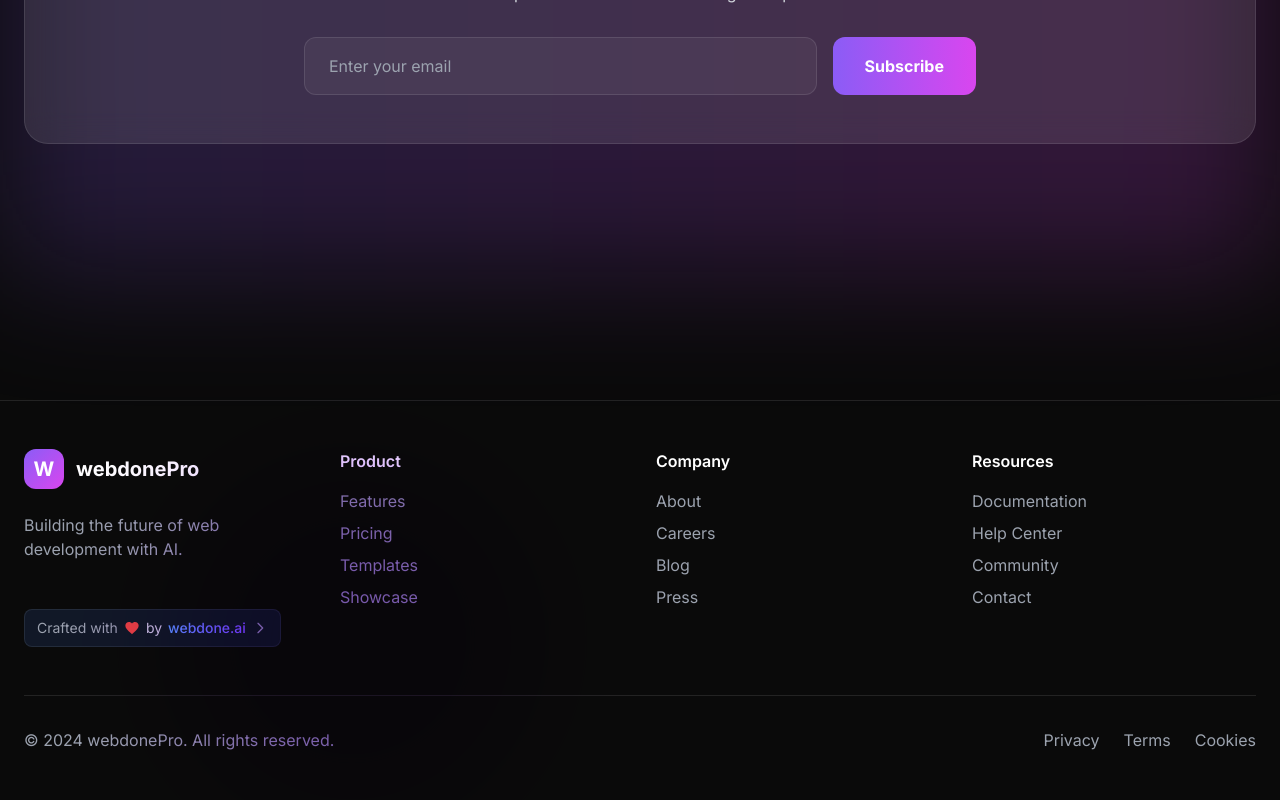
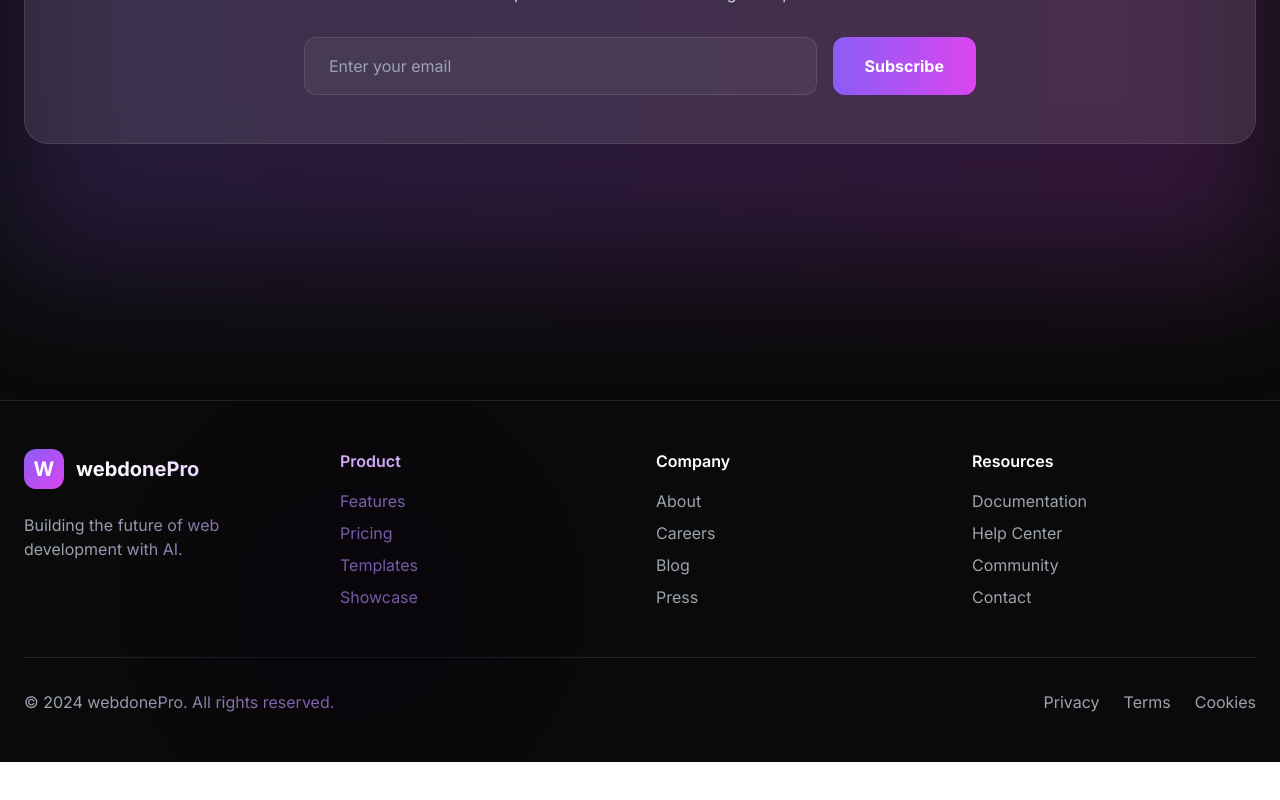
Before and after one commit to Kemzy9/webdonepro, a Next.js app: page / in a window 1280 px wide. Shown: the part 7724-8524 px from the top of the page. After the commit the page ends 8486 px from the top, so only its background shows below. Built offline with nearby package versions, Linux system fonts and the light colour scheme.

Commit message:
Update page.tsx

```diff
--- a/src/app/UI/Hero/page.tsx
+++ b/src/app/UI/Hero/page.tsx
@@ -524,38 +524,7 @@ const GeneratedComponent: React.FC = () => {
               </div>
             ))}
           </div>
-  <a
-      href="https://webdone.ai"
-      target="_blank"
-      rel="noopener noreferrer"
-      className="group inline-flex items-center gap-1.5 rounded-lg border border-gray-700/50 bg-gray-900 px-3 py-2 text-sm transition-all hover:border-gray-700 hover:bg-gray-800"
-    >
-      <span className="text-gray-400">Crafted with</span>
-      <svg
-        className="h-4 w-4 text-red-500"
-        fill="currentColor"
-        viewBox="0 0 24 24"
-      >
-        <path d="M12 21.35l-1.45-1.32C5.4 15.36 2 12.28 2 8.5 2 5.42 4.42 3 7.5 3c1.74 0 3.41.81 4.5 2.09C13.09 3.81 14.76 3 16.5 3 19.58 3 22 5.42 22 8.5c0 3.78-3.4 6.86-8.55 11.54L12 21.35z"/>
-      </svg>
-      <span className="text-gray-300">by</span>
-      <span className="bg-gradient-to-r from-blue-400 to-violet-500 bg-clip-text font-medium text-transparent">
-        webdone.ai
-      </span>
-      <svg
-        className="h-4 w-4 text-gray-400 transition-transform group-hover:translate-x-0.5"
-        fill="none"
-        stroke="currentColor"
-        viewBox="0 0 24 24"
-      >
-        <path
-          strokeLinecap="round"
-          strokeLinejoin="round"
-          strokeWidth={2}
-          d="M9 5l7 7-7 7"
-        />
-      </svg>
-    </a>
+
           <div className="border-t border-white/10 mt-12 pt-8 flex flex-col md:flex-row justify-between items-center">
             <p className="text-gray-400">© 2024 webdonePro. All rights reserved.</p>
             <div className="flex space-x-6 mt-4 md:mt-0">
```
